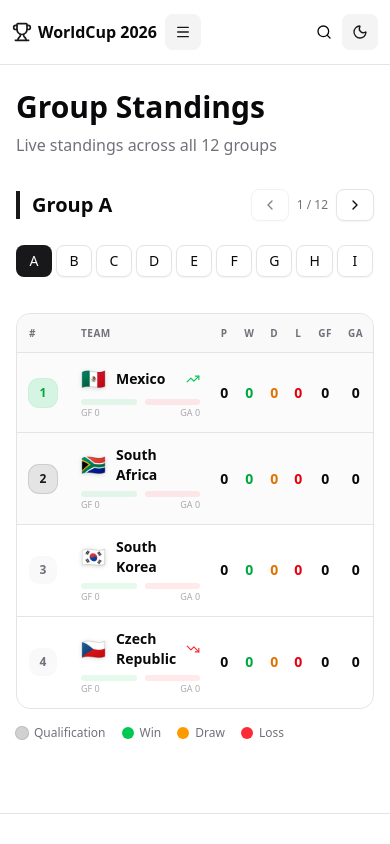
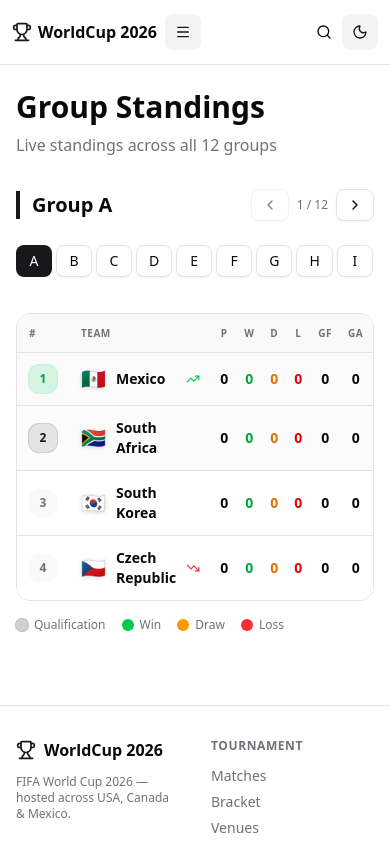
Before and after one commit to ArKar-PlayBoy/moviesdb, a Next.js app: page /standings in a window 390 px wide. Shown: the top 844 px of the page. Built offline with nearby package versions, Linux system fonts and the light colour scheme.

Commit message:
Fix mobile standings: add horizontal scroll, hide progress bars on small screens

```diff
--- a/app/standings/standings-client.tsx
+++ b/app/standings/standings-client.tsx
@@ -73,7 +73,7 @@ export default function StandingsClient() {
         ))}
       </div>
 
-      <div className="bg-card rounded-xl border border-border overflow-hidden animate-in animate-in-delay-2">
+      <div className="bg-card rounded-xl border border-border overflow-x-auto animate-in animate-in-delay-2">
         <table className="w-full text-sm">
           <thead>
             <tr className="border-b border-border bg-muted/50">
@@ -119,7 +119,7 @@ export default function StandingsClient() {
                         {i === standings.length - 1 && standings.length > 2 && <TrendingDown className="h-3.5 w-3.5 text-red-500" />}
                       </div>
                     </Link>
-                    <div className="flex items-center gap-2 mt-1.5">
+                    <div className="hidden sm:flex items-center gap-2 mt-1.5">
                       <div className="flex-1 h-1.5 rounded-full bg-green-500/10 overflow-hidden">
                         <div className="h-full rounded-full bg-green-500/60 transition-all duration-500" style={{ width: `${gfPercent}%` }} />
                       </div>
@@ -127,7 +127,7 @@ export default function StandingsClient() {
                         <div className="h-full rounded-full bg-red-500/60 transition-all duration-500" style={{ width: `${gaPercent}%` }} />
                       </div>
                     </div>
-                    <div className="flex items-center justify-between text-[9px] text-muted-foreground/60 mt-0.5">
+                    <div className="hidden sm:flex items-center justify-between text-[9px] text-muted-foreground/60 mt-0.5">
                       <span>GF {s.goalsFor}</span>
                       <span>GA {s.goalsAgainst}</span>
                     </div>
```
